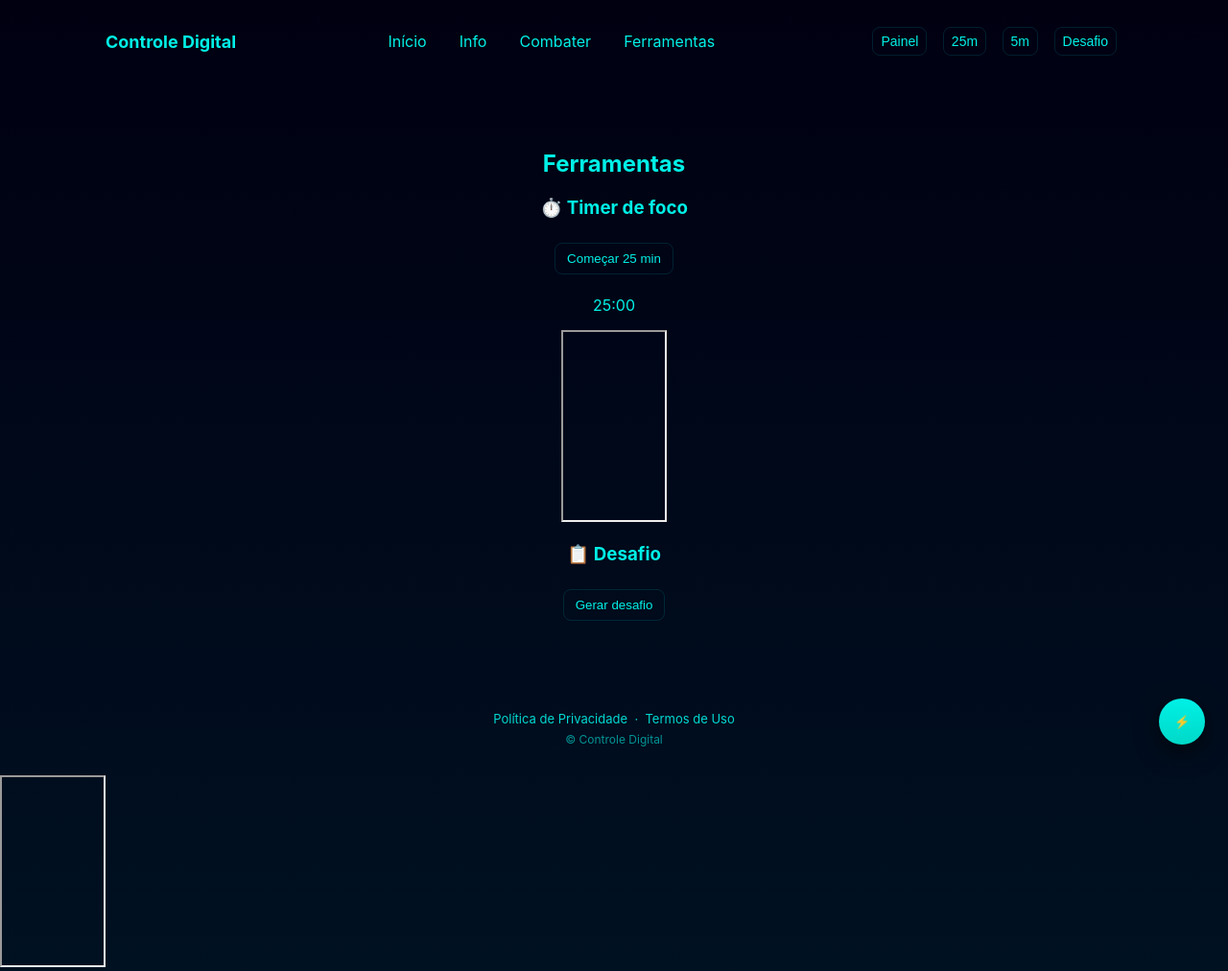
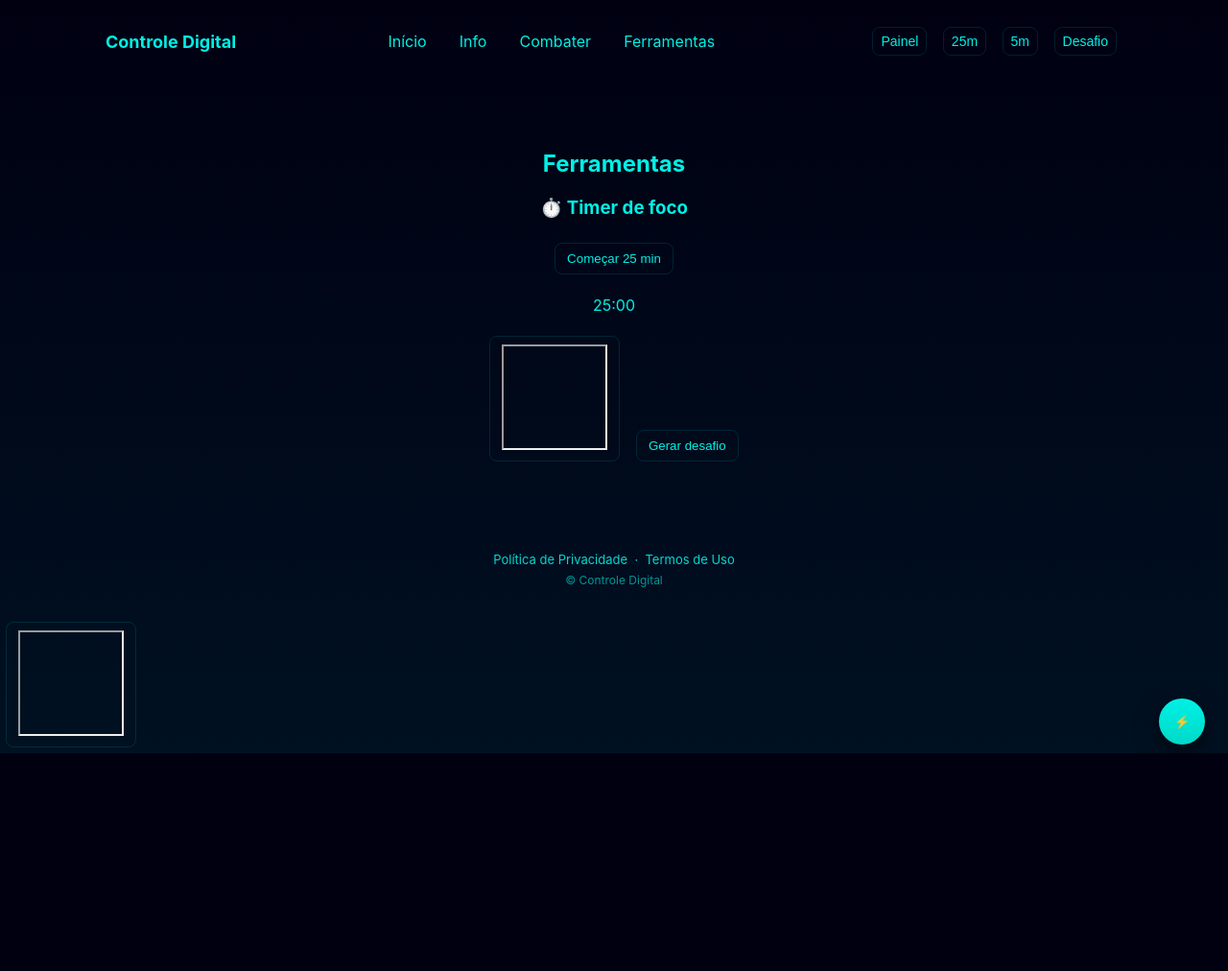
Before and after one commit to RafaelGamer2025/site-combatente-de-vicio-da-depedencia-tecnologica, a Flask app: page /ferramentas in a window 1280 px wide. Shown: the whole page at 96% size. After the commit the page ends 785 px from the top, so only its background shows below. Run offline with Flask 3, Linux system fonts and the light colour scheme.

Commit message:
adicionando melhorias 3.52

```diff
--- a/templates/base.html
+++ b/templates/base.html
@@ -120,7 +120,8 @@
     <div class="footer-note">&copy; Controle Digital</div>
 </footer>
 
-<iframe width="110" height="200" scr="https://www.myinstants.com/instant/michael-jackson-hee-hee-40277/embed/" frameboard="0" scrolling="no"></iframe>
+<button><iframe width="110" height="110" scr="https://www.myinstants.com/instant/michael-jackson-hee-hee-40277/embed/" frameboard="0" scrolling="no"></iframe></button>
+
 
 <script src="{{ url_for('static', filename='script.js') }}"></script>
 
--- a/templates/combater.html
+++ b/templates/combater.html
@@ -31,7 +31,8 @@
 <p id="desafio"></p>
 </div>
 
-<iframe width="110" height="200" scr="https://www.myinstants.com/instant/michael-jackson-hee-hee-40277/embed/" frameboard="0" scrolling="no"></iframe>
+<button><iframe width="110" height="110" scr="https://www.myinstants.com/instant/michael-jackson-hee-hee-40277/embed/" frameboard="0" scrolling="no"></iframe></button>
+
 
 <div id="motivacao"></div>
 {% endblock %}
--- a/templates/ferramentas.html
+++ b/templates/ferramentas.html
@@ -7,9 +7,9 @@
 <button onclick="startTimer()">Começar 25 min</button>
 <p id="timer"></p>
 
-<iframe width="110" height="200" scr="https://www.myinstants.com/instant/michael-jackson-hee-hee-40277/embed/" frameboard="0" scrolling="no"></iframe>
+<button><iframe width="110" height="110" scr="https://www.myinstants.com/instant/michael-jackson-hee-hee-40277/embed/" frameboard="0" scrolling="no"></iframe></button>
 
-<h3>📋 Desafio</h3>
+
 <button onclick="desafio()">Gerar desafio</button>
 <p id="desafio"></p>
 {% endblock %}
--- a/templates/index.html
+++ b/templates/index.html
@@ -20,7 +20,7 @@ Recupere seu foco, sua mente e seu tempo.
     <a href="/combater"><button>Ir</button></a>
 </div>
 
-<iframe width="110" height="200" scr="https://www.myinstants.com/instant/michael-jackson-hee-hee-40277/embed/" frameboard="0" scrolling="no"></iframe>
+<button><iframe width="110" height="110" scr="https://www.myinstants.com/instant/michael-jackson-hee-hee-40277/embed/" frameboard="0" scrolling="no"></iframe></button>
 
 <div class="card">
     <h3>🛠️ Ferramentas</h3>
```
